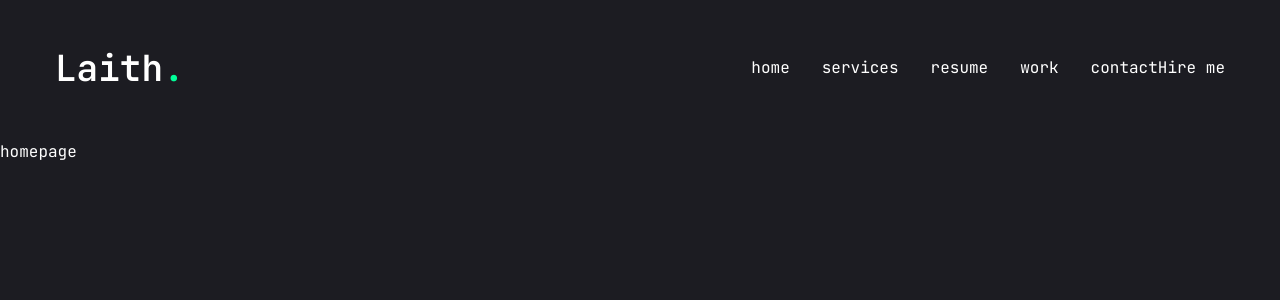
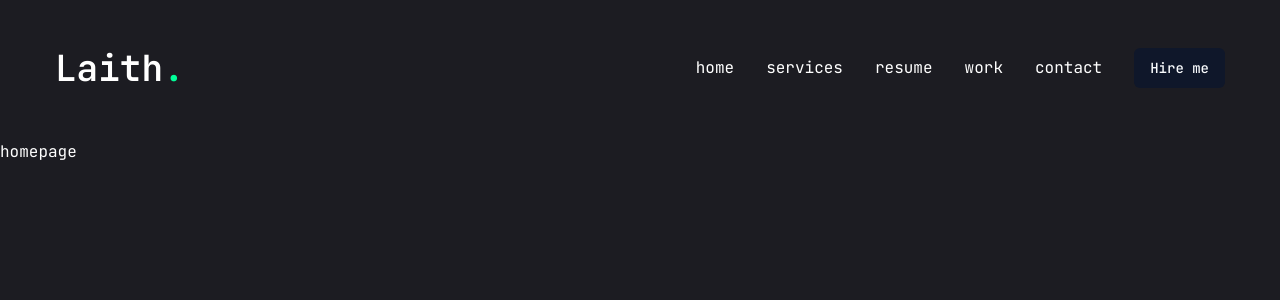
Before and after one commit to Laith-AboShamat/Portfolio, a Next.js app: page / in a window 1280 px wide. Shown: the top 300 px of the page. Built offline with nearby package versions, Linux system fonts and the light colour scheme.

Commit message:
header and nav

```diff
--- a/components/Header.jsx
+++ b/components/Header.jsx
@@ -12,10 +12,12 @@ const Header = () => {
             </h1>
         </Link>
 
-        <div className="hidden xl:flex">
+        <div className="hidden xl:flex items-center gap-8">
             <Nav/>
             <Link href="/contact">
-                Hire me
+                <Button>
+                    Hire me
+                </Button>
             </Link>
         </div>
 
--- a/components/Nav.jsx
+++ b/components/Nav.jsx
@@ -27,17 +27,18 @@ const links = [
 ];
 
 const Nav = () => {
+    const pathname =usePathname();
   return (
     <nav className="flex gap-8 ">
         {links.map((link,index)=>{
             return(
-                <Link href={link.path} key={index} className="">
+                <Link href={link.path} key={index} className={''}>
                     {link.name}
                 </Link>
             );
         })}
     </nav>
-  )
-}
+  );
+};
 
-export default Nav
+export default Nav;
```
